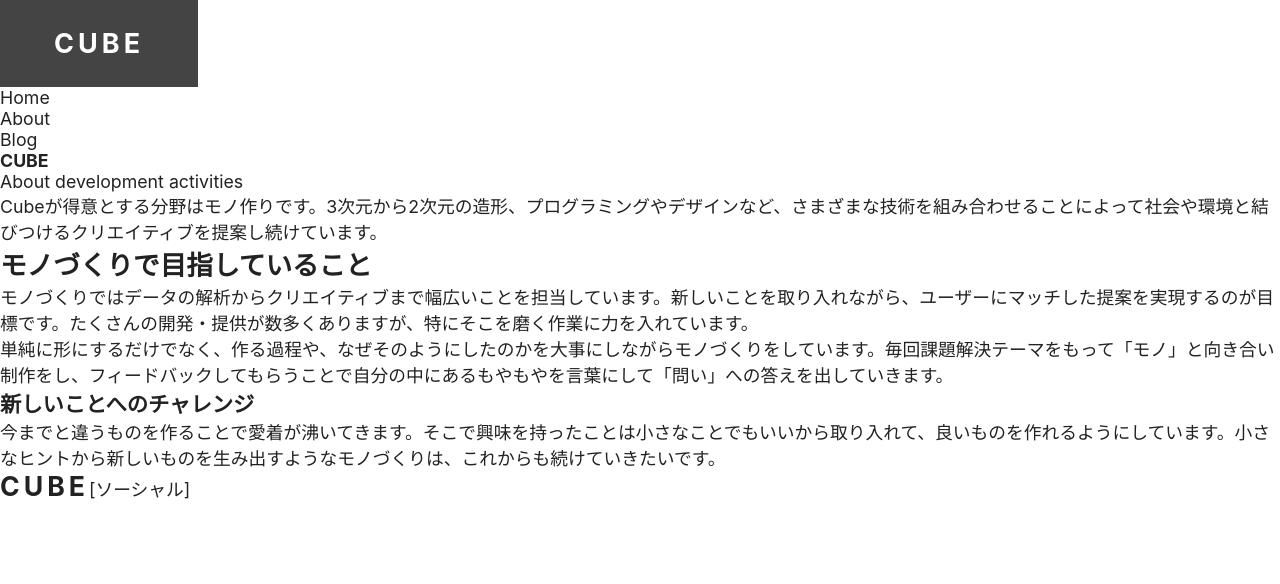
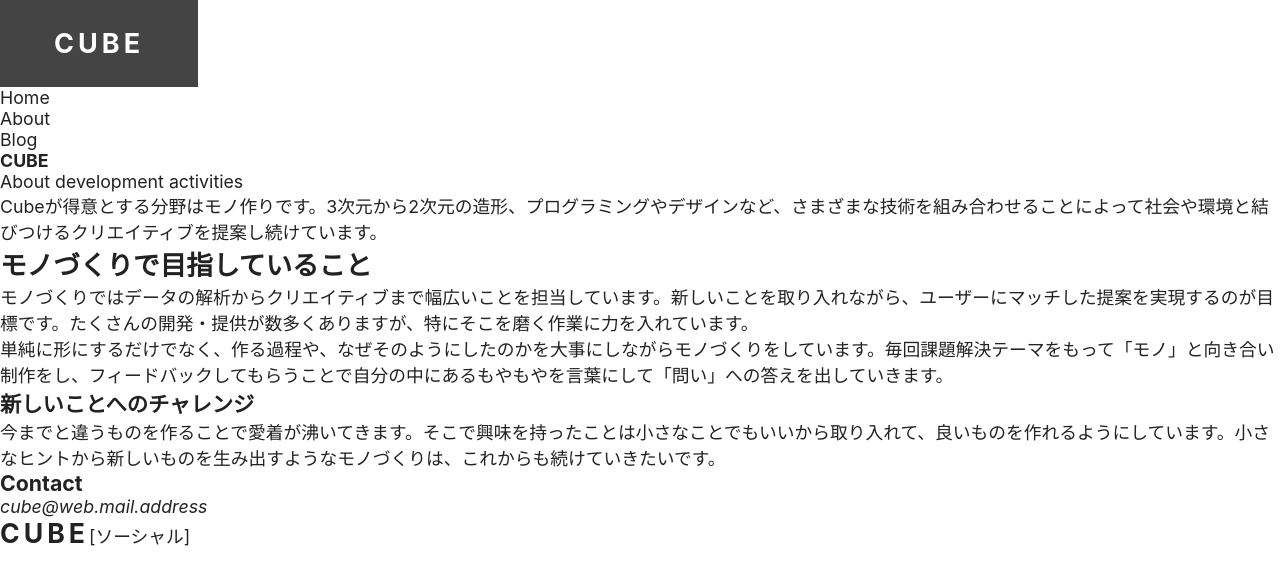
Before and after one commit to hyosetsu/next-react-website, a Next.js app: page /about in a window 1280 px wide. Shown: the top 584 px of the page. Built offline with nearby package versions, Linux system fonts and the light colour scheme.

Commit message:
Layout Styles 4.7
Contactコンポーネントでコンタクト情報を管理する

```diff
--- /dev/null
+++ b/components/contact.js
@@ -0,0 +1,9 @@
+import styles from '../styles/contact.module.css'
+export default function Contact() {
+    return (
+        <div className='styles.stack'>
+            <h3 className='styles.heading'>Contact</h3>
+            <address>cube@web.mail.address</address>
+        </div>
+    )
+}
--- a/pages/about.js
+++ b/pages/about.js
@@ -1,6 +1,7 @@
 import Container from "components/container"
 import Hero from "components/hero"
 import PostBody from "components/post-body"
+import Contact from "components/contact"
 export default function About() {
   return (
     <Container>
@@ -21,6 +22,7 @@
           今までと違うものを作ることで愛着が沸いてきます。そこで興味を持ったことは小さなことでもいいから取り入れて、良いものを作れるようにしています。小さなヒントから新しいものを生み出すようなモノづくりは、これからも続けていきたいです。
         </p>
       </PostBody>
+      <Contact />
     </Container>
-  );
+  )
 }
--- /dev/null
+++ b/styles/contact.module.css
@@ -0,0 +1,7 @@
+.stack > * + * {
+    margin-top: var(--stack-space, 1.5em);
+}
+
+.heading {
+    font-size: var(--body);
+}
```
